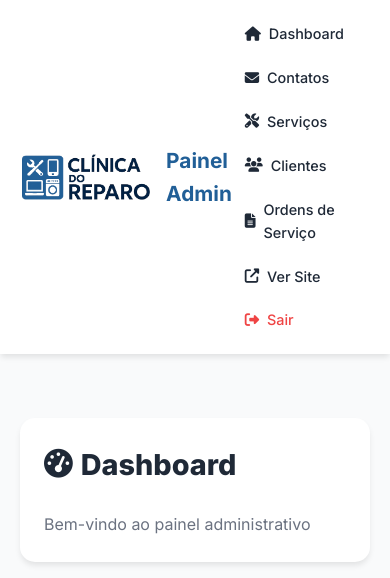
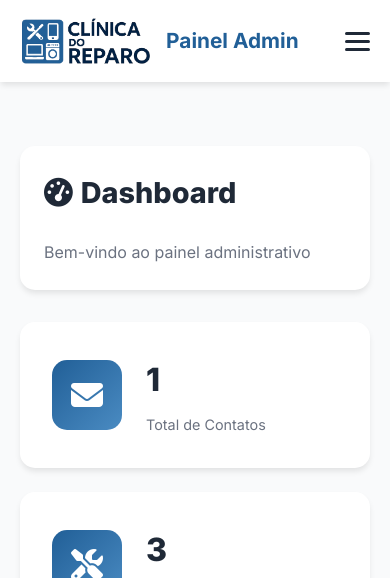
Before and after one commit to raisilvacor/clinicadoreparo, a Flask app: page /admin in a window 390 px wide. Shown: the top 578 px of the page. Run offline with Flask 3, Linux system fonts and the light colour scheme; the visitor is signed in with stand-in values (Sample User, id 1); some libraries are stand-ins or nearby versions.

Commit message:
Revamp admin navigation by replacing the links with a structured menu format. Introduce a hamburger menu for mobile responsiveness, enhancing usability. Update CSS for improved layout and styling of the navigation elements, ensuring a seamless user experience across devices.

```diff
--- a/static/css/admin.css
+++ b/static/css/admin.css
@@ -75,10 +75,17 @@
     color: var(--primary-color);
 }
 
-.admin-nav-links {
+.admin-nav-menu {
     display: flex;
+    list-style: none;
     gap: 1rem;
     align-items: center;
+    margin: 0;
+    padding: 0;
+}
+
+.admin-nav-menu li {
+    margin: 0;
 }
 
 .admin-nav-link {
@@ -104,6 +111,34 @@
 
 .admin-nav-link.logout:hover {
     background: rgba(239, 68, 68, 0.1);
+}
+
+/* Admin Hamburger Menu */
+.admin-hamburger {
+    display: none;
+    flex-direction: column;
+    cursor: pointer;
+    gap: 5px;
+}
+
+.admin-hamburger span {
+    width: 25px;
+    height: 3px;
+    background: var(--text-primary);
+    border-radius: 3px;
+    transition: all 0.3s ease;
+}
+
+.admin-hamburger.active span:nth-child(1) {
+    transform: rotate(45deg) translate(8px, 8px);
+}
+
+.admin-hamburger.active span:nth-child(2) {
+    opacity: 0;
+}
+
+.admin-hamburger.active span:nth-child(3) {
+    transform: rotate(-45deg) translate(7px, -7px);
 }
 
 /* Admin Main */
@@ -793,14 +828,52 @@
 }
 
 @media (max-width: 768px) {
-    .admin-nav-links {
-        flex-wrap: wrap;
-        gap: 0.5rem;
+    .admin-hamburger {
+        display: flex;
+    }
+
+    .admin-nav-menu {
+        position: fixed;
+        top: 70px;
+        left: -100%;
+        width: 80%;
+        max-width: 300px;
+        height: calc(100vh - 70px);
+        background: white;
+        flex-direction: column;
+        align-items: flex-start;
+        padding: 2rem 1rem;
+        box-shadow: 2px 0 10px rgba(0, 0, 0, 0.1);
+        transition: left 0.3s ease;
+        overflow-y: auto;
+        z-index: 99;
+        gap: 0;
+    }
+
+    .admin-nav-menu.active {
+        left: 0;
+    }
+
+    .admin-nav-menu li {
+        width: 100%;
+        border-bottom: 1px solid var(--border-color);
+    }
+
+    .admin-nav-menu li:last-child {
+        border-bottom: none;
     }
 
     .admin-nav-link {
-        font-size: 0.9rem;
-        padding: 0.4rem 0.8rem;
+        width: 100%;
+        padding: 1rem;
+        font-size: 1rem;
+        justify-content: flex-start;
+        border-radius: 0;
+    }
+
+    .admin-nav-link:hover {
+        background: var(--bg-secondary);
+        color: var(--primary-color);
     }
 
     .admin-header {
--- a/templates/admin/base_admin.html
+++ b/templates/admin/base_admin.html
@@ -21,28 +21,33 @@
                 <img src="{{ url_for('static', filename='img/logo.png') }}" alt="Logo" class="logo-img">
                 <span>Painel Admin</span>
             </div>
-            <div class="admin-nav-links">
-                <a href="{{ url_for('admin_dashboard') }}" class="admin-nav-link">
+            <ul class="admin-nav-menu">
+                <li><a href="{{ url_for('admin_dashboard') }}" class="admin-nav-link">
                     <i class="fas fa-home"></i> Dashboard
-                </a>
-                <a href="{{ url_for('admin_contatos') }}" class="admin-nav-link">
+                </a></li>
+                <li><a href="{{ url_for('admin_contatos') }}" class="admin-nav-link">
                     <i class="fas fa-envelope"></i> Contatos
-                </a>
-                <a href="{{ url_for('admin_servicos') }}" class="admin-nav-link">
+                </a></li>
+                <li><a href="{{ url_for('admin_servicos') }}" class="admin-nav-link">
                     <i class="fas fa-tools"></i> Serviços
-                </a>
-                <a href="{{ url_for('admin_clientes') }}" class="admin-nav-link">
+                </a></li>
+                <li><a href="{{ url_for('admin_clientes') }}" class="admin-nav-link">
                     <i class="fas fa-users"></i> Clientes
-                </a>
-                <a href="{{ url_for('admin_ordens') }}" class="admin-nav-link">
+                </a></li>
+                <li><a href="{{ url_for('admin_ordens') }}" class="admin-nav-link">
                     <i class="fas fa-file-alt"></i> Ordens de Serviço
-                </a>
-                <a href="{{ url_for('index') }}" class="admin-nav-link" target="_blank">
+                </a></li>
+                <li><a href="{{ url_for('index') }}" class="admin-nav-link" target="_blank">
                     <i class="fas fa-external-link-alt"></i> Ver Site
-                </a>
-                <a href="{{ url_for('admin_logout') }}" class="admin-nav-link logout">
+                </a></li>
+                <li><a href="{{ url_for('admin_logout') }}" class="admin-nav-link logout">
                     <i class="fas fa-sign-out-alt"></i> Sair
-                </a>
+                </a></li>
+            </ul>
+            <div class="admin-hamburger">
+                <span></span>
+                <span></span>
+                <span></span>
             </div>
         </div>
     </nav>
@@ -68,6 +73,37 @@
     </main>
 
     <script src="{{ url_for('static', filename='js/main.js') }}"></script>
+    <script>
+        // Admin Hamburger Menu Toggle
+        document.addEventListener('DOMContentLoaded', function() {
+            const hamburger = document.querySelector('.admin-hamburger');
+            const navMenu = document.querySelector('.admin-nav-menu');
+
+            if (hamburger && navMenu) {
+                hamburger.addEventListener('click', function() {
+                    navMenu.classList.toggle('active');
+                    hamburger.classList.toggle('active');
+                });
+
+                // Close menu when clicking outside
+                document.addEventListener('click', function(event) {
+                    if (!hamburger.contains(event.target) && !navMenu.contains(event.target)) {
+                        navMenu.classList.remove('active');
+                        hamburger.classList.remove('active');
+                    }
+                });
+
+                // Close menu when clicking on a link
+                const navLinks = navMenu.querySelectorAll('.admin-nav-link');
+                navLinks.forEach(link => {
+                    link.addEventListener('click', function() {
+                        navMenu.classList.remove('active');
+                        hamburger.classList.remove('active');
+                    });
+                });
+            }
+        });
+    </script>
     {% block scripts %}{% endblock %}
 </body>
 </html>
```
